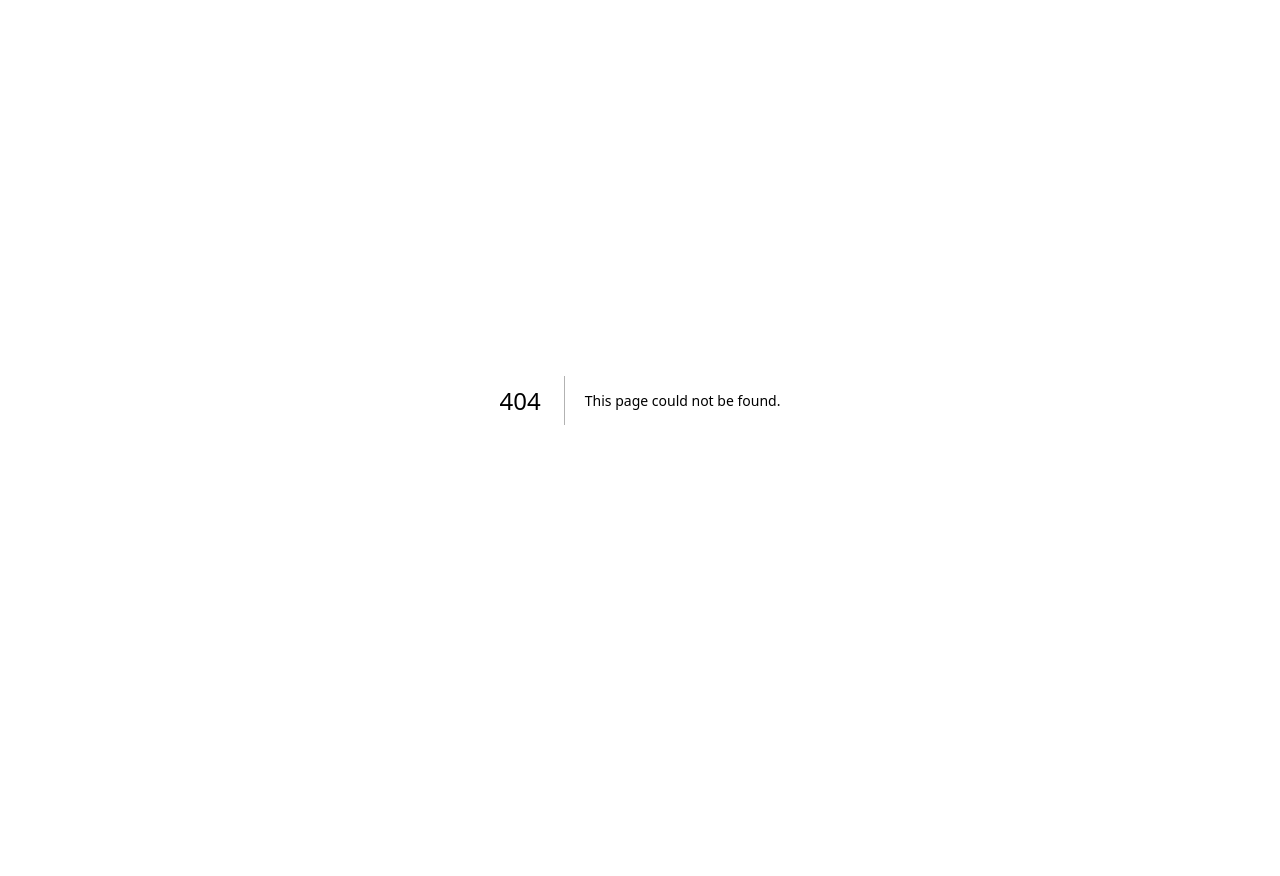
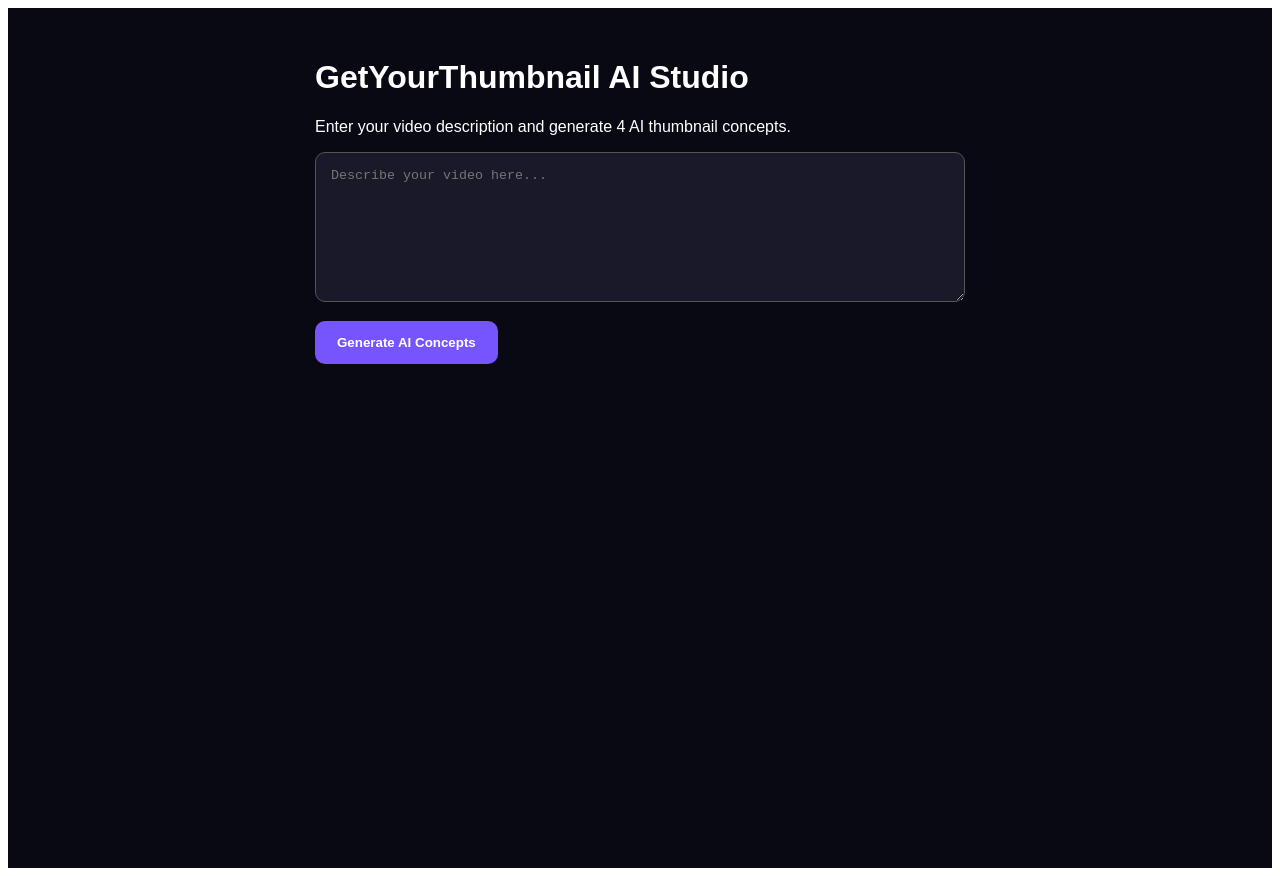
Before and after one commit to ar2117635-cpu/getyourthumbnail, a Next.js app: page /test-ai in a window 1280 px wide. Before the commit this address had no page. Before the commit the page ends 800 px from the top, so only its background shows below. Built offline with nearby package versions, Linux system fonts and the light colour scheme.

Commit message:
Create page.tsx

```diff
--- /dev/null
+++ b/app/test-ai/page.tsx
@@ -0,0 +1,106 @@
+
+"use client";
+
+import { useState } from "react";
+
+export default function TestAI() {
+  const [description, setDescription] = useState("");
+  const [result, setResult] = useState("");
+  const [loading, setLoading] = useState(false);
+
+  async function testAI() {
+    setLoading(true);
+    setResult("");
+
+    try {
+      const response = await fetch("/api/analyze", {
+        method: "POST",
+        headers: {
+          "Content-Type": "application/json"
+        },
+        body: JSON.stringify({ description })
+      });
+
+      const data = await response.json();
+
+      if (!response.ok) {
+        throw new Error(data.error || "AI request failed");
+      }
+
+      setResult(JSON.stringify(data, null, 2));
+    } catch (error) {
+      setResult(
+        error instanceof Error
+          ? error.message
+          : "Something went wrong"
+      );
+    } finally {
+      setLoading(false);
+    }
+  }
+
+  return (
+    <main style={{
+      minHeight: "100vh",
+      background: "#090914",
+      color: "white",
+      padding: "30px 18px",
+      fontFamily: "Arial"
+    }}>
+      <div style={{ maxWidth: 650, margin: "auto" }}>
+        <h1>GetYourThumbnail AI Studio</h1>
+
+        <p>
+          Enter your video description and generate
+          4 AI thumbnail concepts.
+        </p>
+
+        <textarea
+          value={description}
+          onChange={(e) => setDescription(e.target.value)}
+          placeholder="Describe your video here..."
+          style={{
+            width: "100%",
+            minHeight: 150,
+            padding: 15,
+            borderRadius: 10,
+            background: "#19192a",
+            color: "white",
+            border: "1px solid #555",
+            boxSizing: "border-box"
+          }}
+        />
+
+        <button
+          onClick={testAI}
+          disabled={loading || !description.trim()}
+          style={{
+            marginTop: 15,
+            padding: "14px 22px",
+            borderRadius: 10,
+            background: "#7655ff",
+            color: "white",
+            border: 0,
+            fontWeight: "bold",
+            cursor: "pointer"
+          }}
+        >
+          {loading ? "Analyzing..." : "Generate AI Concepts"}
+        </button>
+
+        {result && (
+          <pre style={{
+            marginTop: 25,
+            padding: 15,
+            background: "#19192a",
+            borderRadius: 10,
+            whiteSpace: "pre-wrap",
+            overflowWrap: "anywhere"
+          }}>
+            {result}
+          </pre>
+        )}
+      </div>
+    </main>
+  );
+}
```
